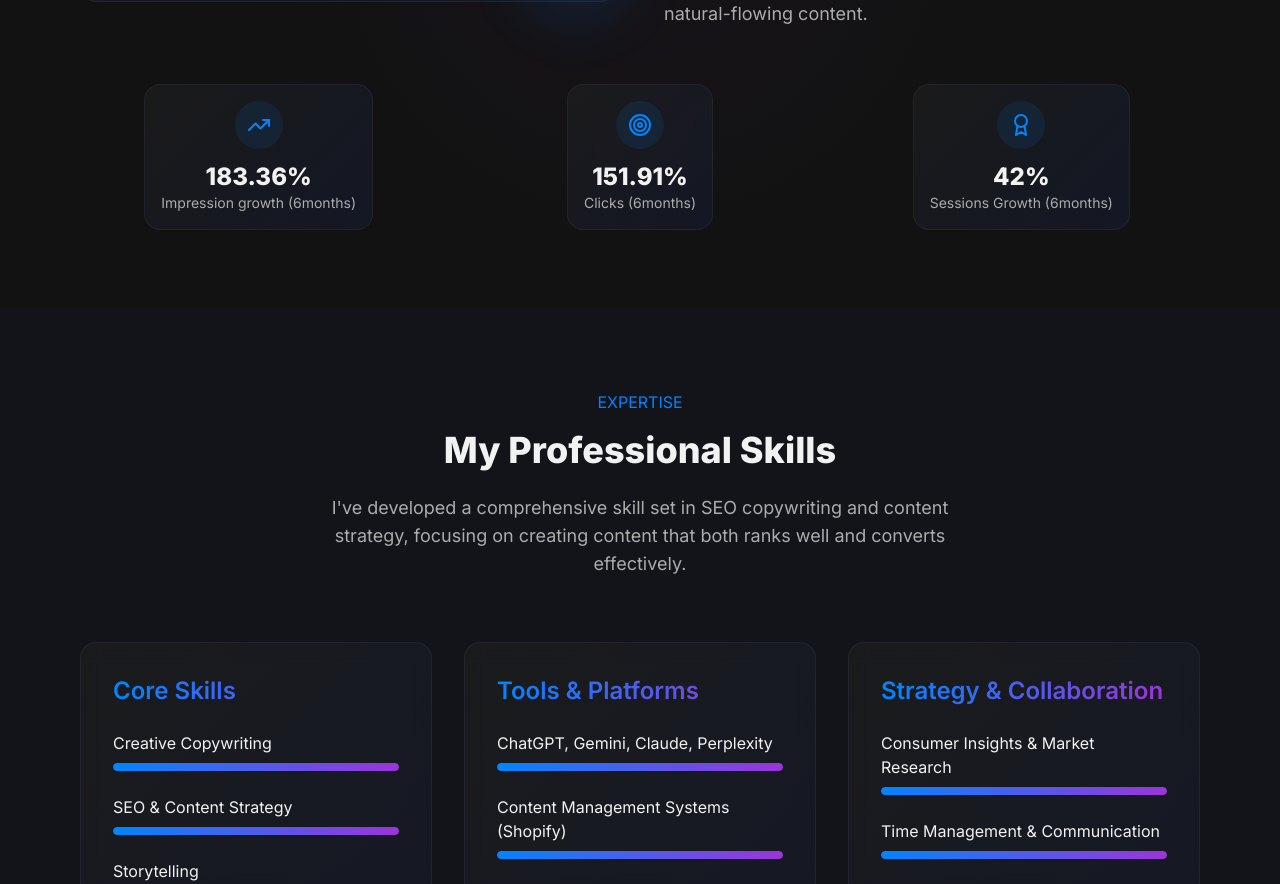
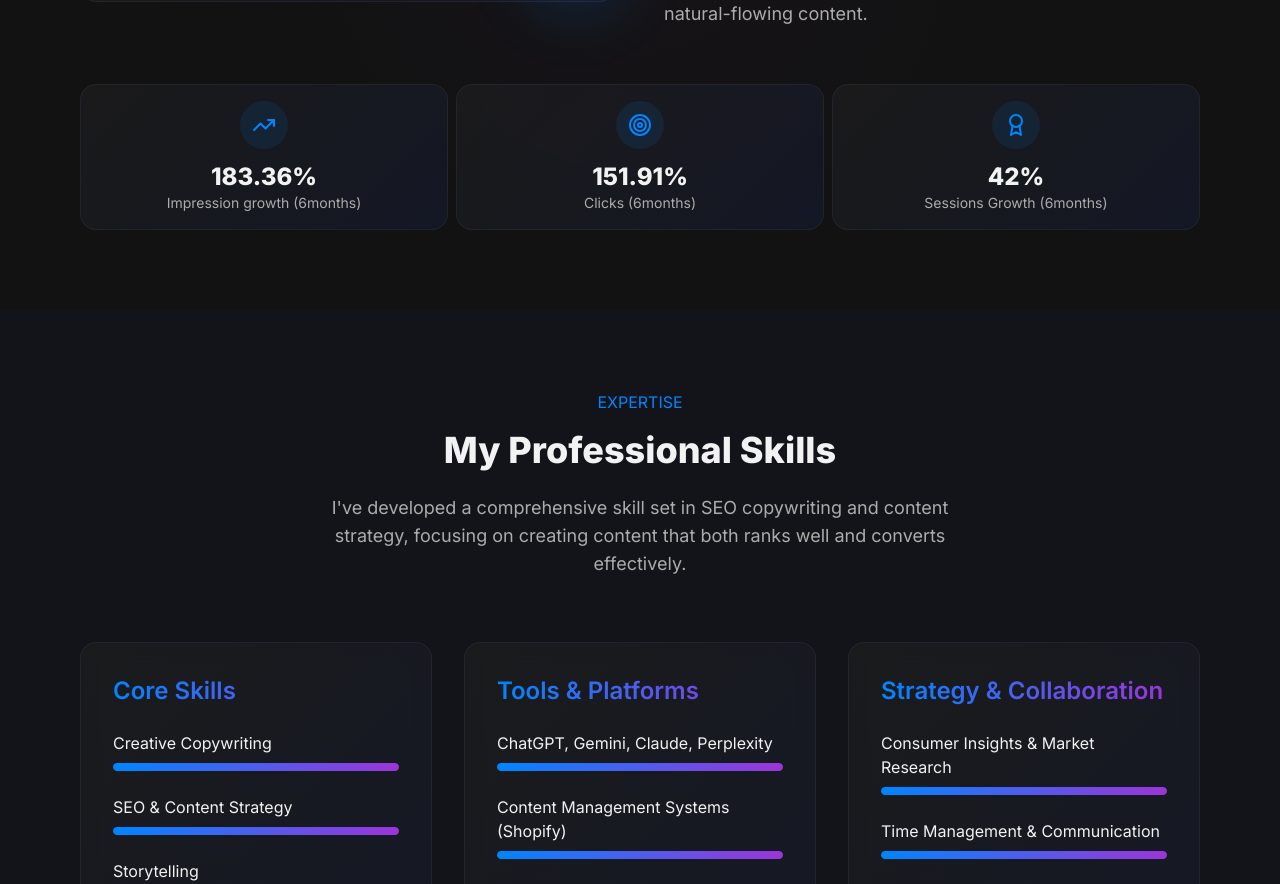
Before and after one commit to PreetamDivakar/shama, a React (Vite) app: page / in a window 1280 px wide. Shown: the part 1280-2164 px from the top of the page. Built offline with nearby package versions, Linux system fonts and the light colour scheme.

Commit message:
updated about identation

```diff
--- a/src/components/sections/About.tsx
+++ b/src/components/sections/About.tsx
@@ -75,13 +75,13 @@ Beyond writing, I practice Bharatanatyam, a dance rooted in rhythm and storytell
 
         <motion.div
           variants={itemVariants}
-          className="mt-8 grid grid-cols-1 sm:grid-cols-3 gap-6 justify-items-center"
+          className="mt-8 flex flex-col sm:flex-row gap-2 w-full"
         >
           {stats.map((stat, index) => (
             <motion.div
               key={index}
               variants={itemVariants}
-              className="text-center p-4 magic-card glow-effect"
+              className="flex-1 text-center p-4 magic-card glow-effect min-w-0"
             >
               <div className="inline-flex items-center justify-center w-12 h-12 rounded-full bg-accent-blue/10 text-accent-blue mb-3">
                 {stat.icon}
```
